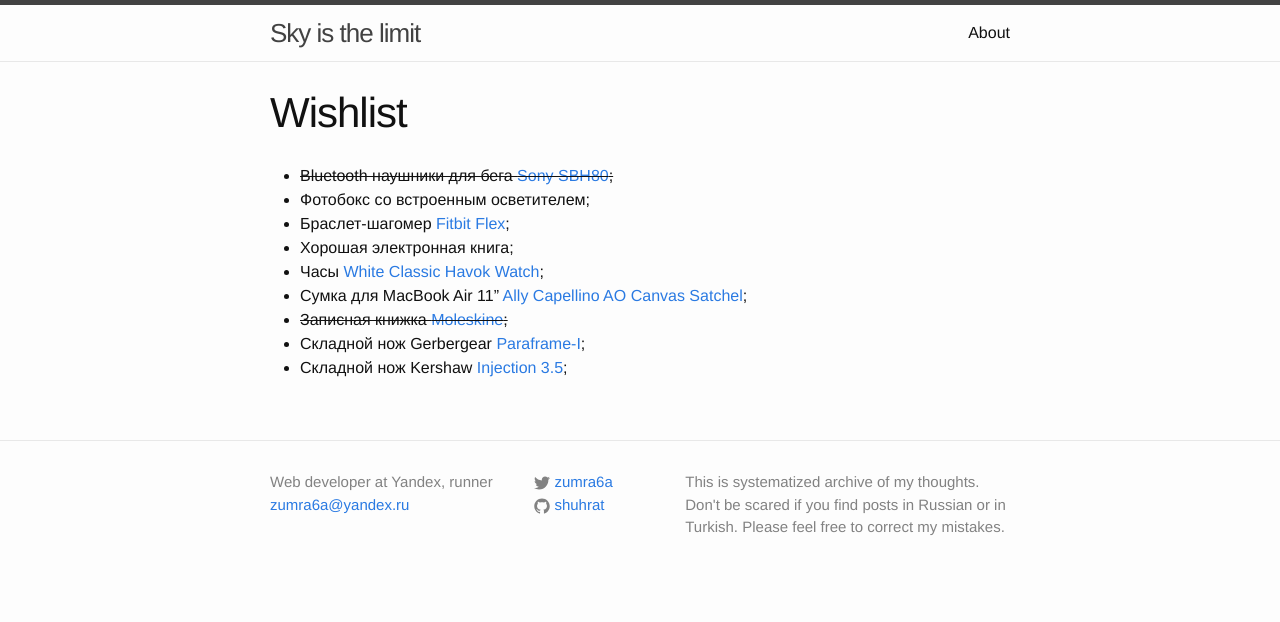
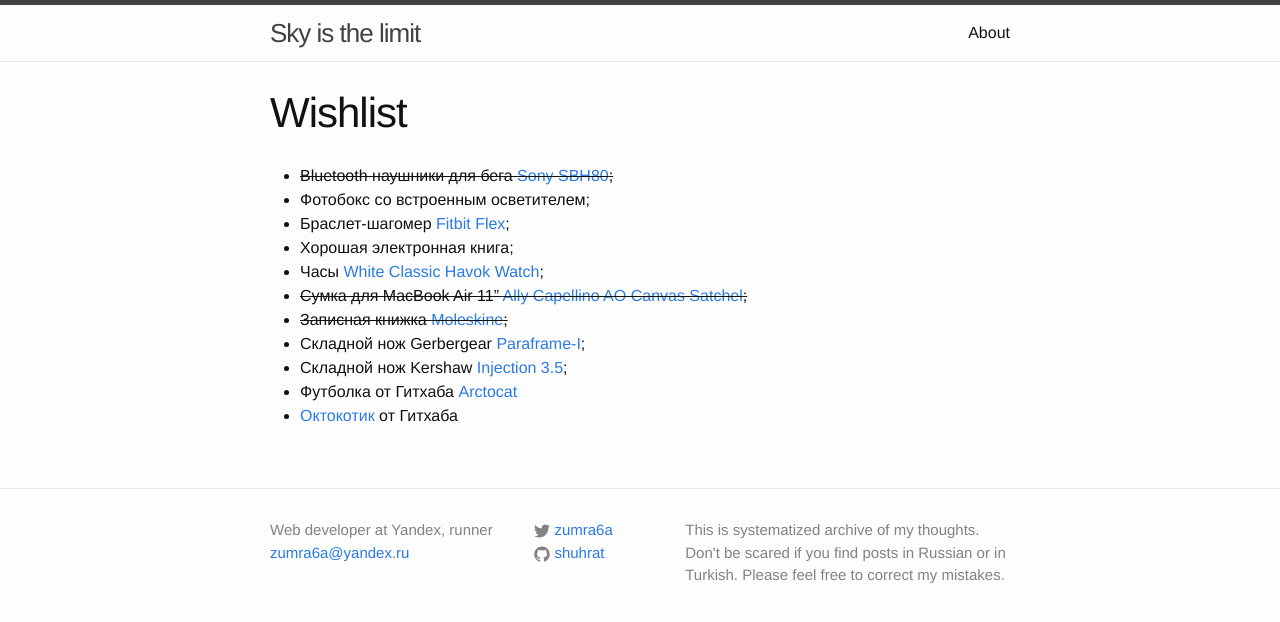
Before and after one commit to shuhrat/shuhrat.github.io, a Jekyll site: the page built from wishlist/index.md, in a window 1280 px wide. Shown: the top 622 px of the page. Built offline with Jekyll 4.4.1, drawn with Linux system fonts in a browser that asks for light colours; Markdown is read by kramdown in place of the engine named in the settings.

Commit message:
Update index.md

```diff
--- a/wishlist/index.md
+++ b/wishlist/index.md
@@ -8,10 +8,13 @@
 - Браслет-шагомер [Fitbit Flex][fitbit];
 - Хорошая электронная книга;
 - Часы [White Classic Havok Watch][watch];
-- Сумка для MacBook Air 11" [Ally Capellino AO Canvas Satchel][bag];
+- ~~Сумка для MacBook Air 11" [Ally Capellino AO Canvas Satchel][bag];~~
 - ~~Записная книжка [Moleskine][moleskine];~~
 - Складной нож Gerbergear [Paraframe-I][knife];
 - Складной нож Kershaw [Injection 3.5][knife2];
+- Футболка от Гитхаба [Arctocat][arctocat]
+- [Октокотик][octocat] от Гитхаба
+
 
 [fitbit]: http://market.yandex.ru/model.xml?modelid=10802171&hid=10498025
 [sony]: http://market.yandex.ru/model.xml?modelid=10760046&hid=418706
@@ -20,3 +23,5 @@
 [moleskine]: http://www.moleskines-shop.ru/collection/Moleskine-Classic/product/Moleskine-Large-Ruled-Notebook
 [knife]: http://ru.gerbergear.com/Essentials/Knives/Paraframe-I-knife_22-48444
 [knife2]: http://kershaw.kaiusaltd.com/knives/knife/injection-3.5
+[arctocat]: https://github.myshopify.com/products/arctocat
+[octocat]: https://github.myshopify.com/products/octocat-figurine
```
